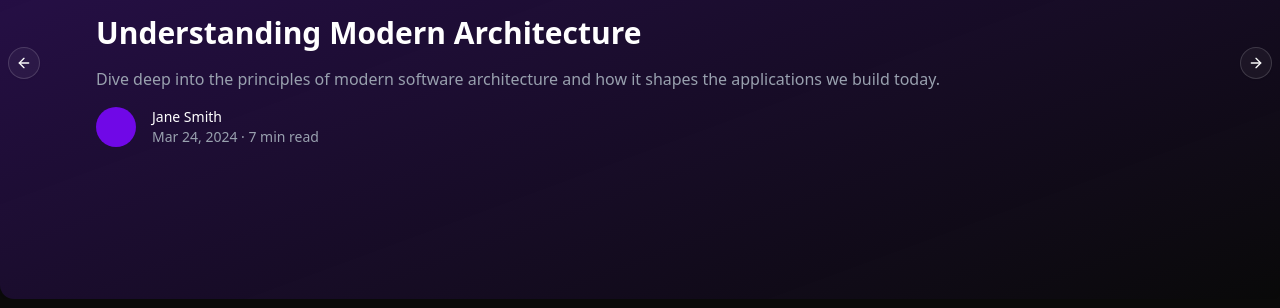
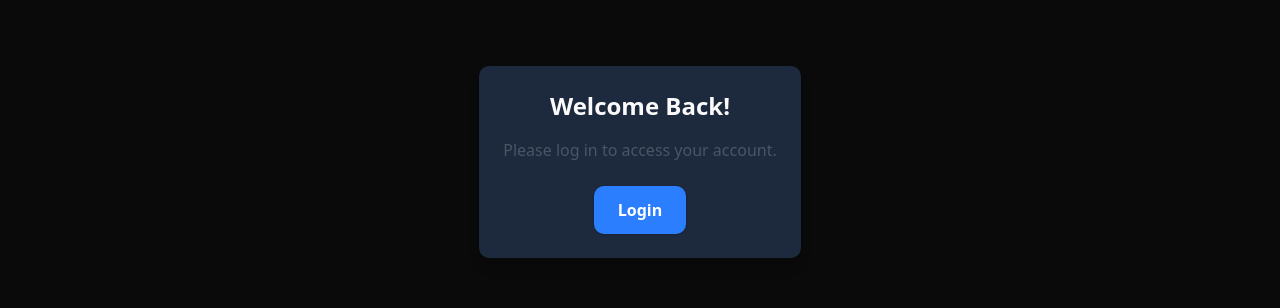
Before and after one commit to Dhirajsingh212/Quora_Spring, a React (Vite) app in the folder client/: page / in a window 1280 px wide. Shown: the part 238-546 px from the top of the page. Built offline with nearby package versions, Linux system fonts and the light colour scheme; a web font is replaced by a local one.

Commit message:
ui updates

```diff
--- a/client/package.json
+++ b/client/package.json
@@ -25,7 +25,8 @@
     "react-hot-toast": "^2.5.2",
     "react-router": "^7.5.1",
     "tailwind-merge": "^3.2.0",
-    "tailwindcss": "^4.1.4"
+    "tailwindcss": "^4.1.4",
+    "zustand": "^5.0.3"
   },
   "devDependencies": {
     "@eslint/js": "^9.22.0",
--- a/client/src/components/DefaultProvider.tsx
+++ b/client/src/components/DefaultProvider.tsx
@@ -1,8 +1,30 @@
+import { useUserStore } from "@/store/store";
 import React from "react";
 import { Footer } from "./Footer";
 import Navbar from "./Navbar";
 
 const DefaultProvider = ({ children }: { children: React.ReactNode }) => {
+  const userState = useUserStore();
+
+  if (userState.jwtToken === null || userState.isLoggedIn === false) {
+    return (
+      <div className="flex items-center justify-center min-h-screen">
+        <div className="shadow-lg bg-slate-800 rounded-lg p-6 max-w-sm text-center">
+          <h2 className="text-2xl font-bold  mb-4">Welcome Back!</h2>
+          <p className="text-gray-600 mb-6">
+            Please log in to access your account.
+          </p>
+          <a
+            className="inline-block px-6 py-3 bg-blue-500 text-white font-semibold rounded-lg shadow hover:bg-blue-600 transition duration-200"
+            href="/login"
+          >
+            Login
+          </a>
+        </div>
+      </div>
+    );
+  }
+
   return (
     <div className="">
       <Navbar />
--- a/client/src/components/LoginForm.tsx
+++ b/client/src/components/LoginForm.tsx
@@ -8,11 +8,13 @@ import toast from "react-hot-toast";
 import { useNavigate } from "react-router";
 import { Input } from "./ui/input";
 import { Label } from "./ui/label";
+import { useUserStore } from "@/store/store";
 
 const LoginForm = () => {
   const [username, setUsername] = useState("");
   const [password, setPassword] = useState("");
   const navigate = useNavigate();
+  const userState = useUserStore();
 
   const authenticateDetails = async () => {
     const response = await axios.post(`${BASE_URL}/login`, {
@@ -20,13 +22,11 @@ const LoginForm = () => {
       password,
     });
 
-    setValue(
-      "useAtom",
-      JSON.stringify({
-        jwtToken: response.data,
-        isLoggedIn: true,
-      })
-    );
+    setValue("jwtToken", JSON.stringify(response.data));
+    setValue("isLoggedIn", JSON.stringify(true));
+    userState.setJwtToken(response.data);
+    userState.setLoggedInStatus();
+
     navigate("/");
   };
 
--- /dev/null
+++ b/client/src/store/store.ts
@@ -0,0 +1,18 @@
+import { getValue } from "@/utils/localStorage";
+import { create } from "zustand";
+
+export interface UserStore {
+  jwtToken: string | null;
+  isLoggedIn: boolean;
+  setJwtToken: (token: string) => void;
+  setLoggedInStatus: () => void;
+}
+
+export const useUserStore = create<UserStore>((set) => ({
+  jwtToken: getValue("jwtToken") ? getValue("jwtToken") : null,
+  isLoggedIn: getValue("isLoggedIn") ? getValue("isLoggedIn") : false,
+
+  setJwtToken: (token: string) =>
+    set((state) => ({ ...state, jwtToken: token })),
+  setLoggedInStatus: () => set((state) => ({ ...state, isLoggedIn: true })),
+}));
```
Also changed, not shown: client/src/atoms/atoms.ts (deleted), 1 other file (tests, documents, lock files or other folders).
